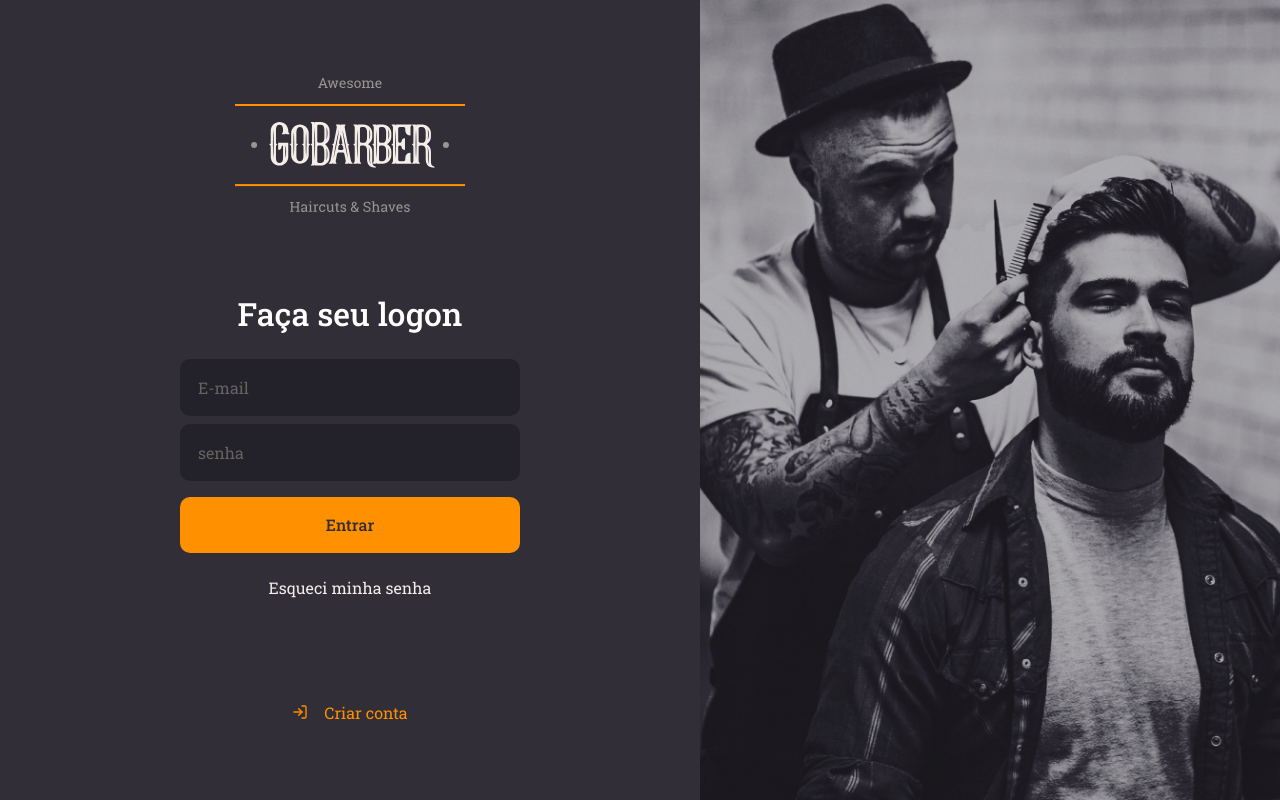
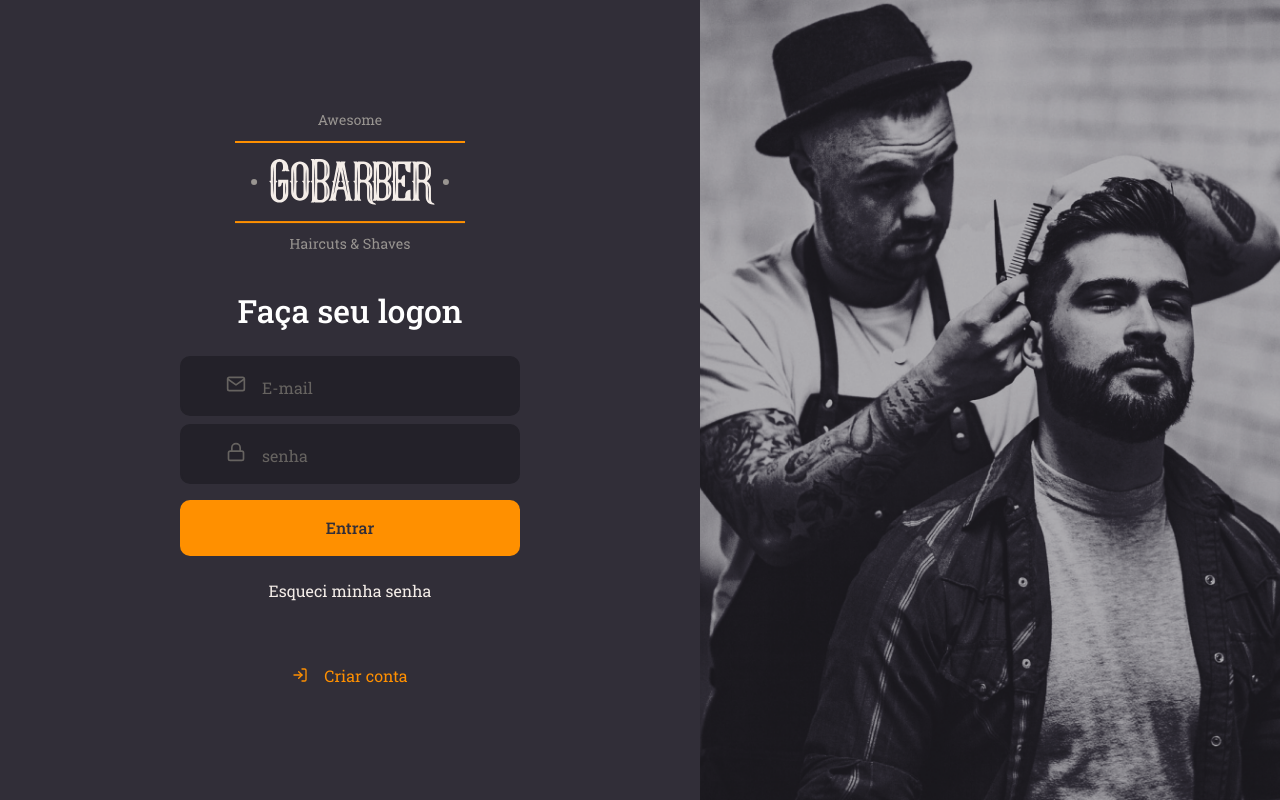
Before and after one commit to cleiver/GoStack11---GoBarber-Web, a React (Create React App) app: page / in a window 1280 px wide. Built offline with nearby package versions, Linux system fonts and the light colour scheme.

Commit message:
🎨 Isolating some components

```diff
--- /dev/null
+++ b/src/components/Button/index.tsx
@@ -0,0 +1,14 @@
+import React, { ButtonHTMLAttributes } from 'react';
+
+import { Container } from './styles';
+
+// type = interface with other elements
+type ButtonProps = ButtonHTMLAttributes<HTMLButtonElement>;
+
+const Button: React.FC<ButtonProps> = ({ children, ...props }) => (
+  <Container type="button" {...props}>
+    {children}
+  </Container>
+);
+
+export default Button;
--- /dev/null
+++ b/src/components/Button/styles.ts
@@ -0,0 +1,19 @@
+import styled from 'styled-components';
+import { shade } from 'polished';
+
+export const Container = styled.button`
+  background: #ff9000;
+  height: 56px;
+  border-radius: 10px;
+  border: 0;
+  padding: 0 16px;
+  color: #312e38;
+  width: 100%;
+  font-weight: 500;
+  margin-top: 16px;
+  transition: background-color 0.3s;
+
+  &:hover {
+    background: ${shade(0.2, '#FF9000')};
+  }
+`;
--- /dev/null
+++ b/src/components/Input/index.tsx
@@ -0,0 +1,18 @@
+import React, { InputHTMLAttributes } from 'react';
+import { IconBaseProps } from 'react-icons';
+import { Container } from './styles';
+
+interface InputProps extends InputHTMLAttributes<HTMLInputElement> {
+  // Overriding name and making it required
+  name: string;
+  icon?: React.ComponentType<IconBaseProps>;
+}
+
+const Input: React.FC<InputProps> = ({ icon: Icon, ...props }) => (
+  <Container>
+    {Icon && <Icon size={20} />}
+    <input {...props} />
+  </Container>
+);
+
+export default Input;
--- /dev/null
+++ b/src/components/Input/styles.ts
@@ -0,0 +1,29 @@
+import styled from 'styled-components';
+
+export const Container = styled.div`
+  background: #232129;
+  border-radius: 10px;
+  border: 2px solid #232129;
+  padding: 16px;
+  width: 100%;
+  color: #666360;
+
+  & + div {
+    margin-top: 8px;
+  }
+
+  input {
+    color: #f4ede8;
+    flex: 1;
+    background: transparent;
+    border: 0;
+
+    &::placeholder {
+      color: #666360;
+    }
+  }
+
+  svg {
+    margin-right: 16px;
+  }
+`;
--- a/src/pages/SignIn/index.tsx
+++ b/src/pages/SignIn/index.tsx
@@ -1,8 +1,10 @@
 import React from 'react';
-import { FiLogIn } from 'react-icons/fi';
+import { FiLogIn, FiMail, FiLock } from 'react-icons/fi';
 import { Container, Content, Background } from './styles';
 
 import logo from '../../assets/logo.svg';
+import Input from '../../components/Input';
+import Button from '../../components/Button';
 
 const SignIn: React.FC = () => (
   <Container>
@@ -12,9 +14,14 @@
       <form>
         <h1>Faça seu logon</h1>
 
-        <input type="text" placeholder="E-mail" />
-        <input type="password" placeholder="senha" />
-        <button type="submit">Entrar</button>
+        <Input name="email" type="text" placeholder="E-mail" icon={FiMail} />
+        <Input
+          name="password"
+          type="password"
+          placeholder="senha"
+          icon={FiLock}
+        />
+        <Button type="submit">Entrar</Button>
 
         <a href="/forgot">Esqueci minha senha</a>
       </form>
--- a/src/pages/SignIn/styles.ts
+++ b/src/pages/SignIn/styles.ts
@@ -18,46 +18,12 @@
   max-width: 700px;
 
   form {
-    margin: 80px 0;
+    margin: 40px 0;
     width: 340px;
     text-align: center;
 
     h1 {
       margin-bottom: 24px;
-    }
-
-    input {
-      background: #232129;
-      color: #f4ede8;
-      border-radius: 10px;
-      border: 2px solid #232129;
-      padding: 16px;
-      width: 100%;
-
-      &::placeholder {
-        color: #666360;
-      }
-
-      & + input {
-        margin-top: 8px;
-      }
-    }
-
-    button {
-      background: #ff9000;
-      height: 56px;
-      border-radius: 10px;
-      border: 0;
-      padding: 0 16px;
-      color: #312e38;
-      width: 100%;
-      font-weight: 500;
-      margin-top: 16px;
-      transition: background-color 0.3s;
-
-      &:hover {
-        background: ${shade(0.2, '#FF9000')};
-      }
     }
 
     a {
```
Also changed, not shown: .eslintrc.json.
